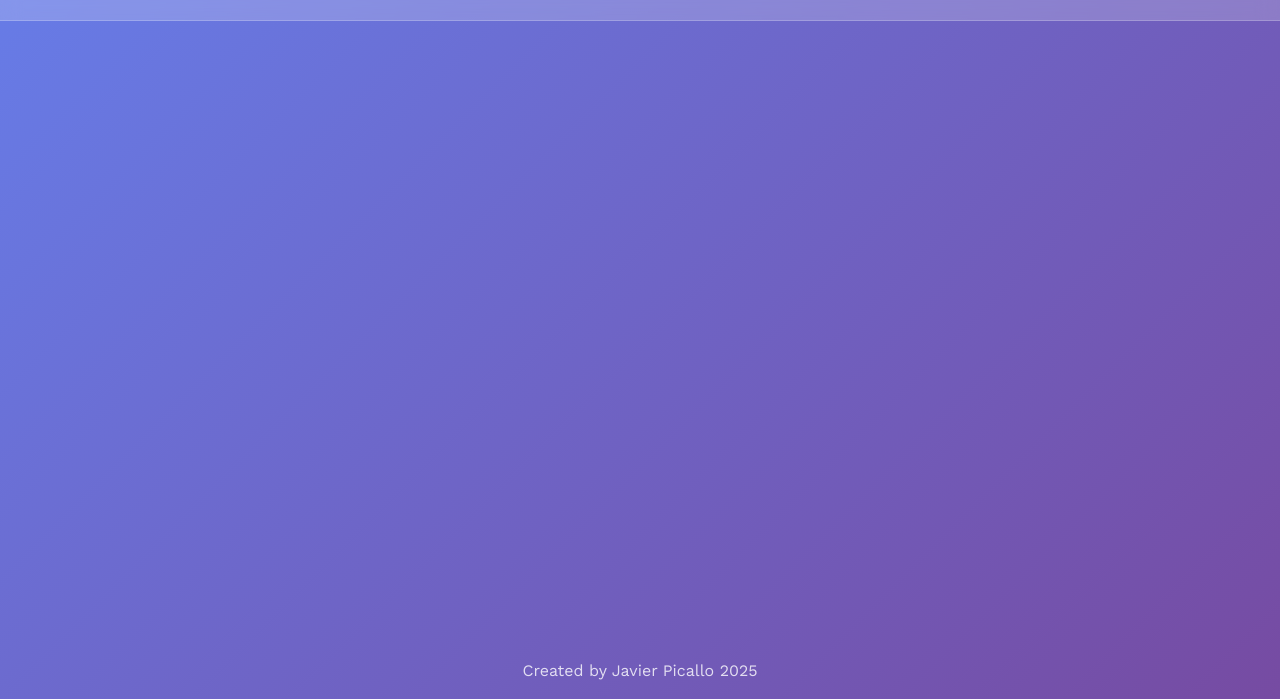
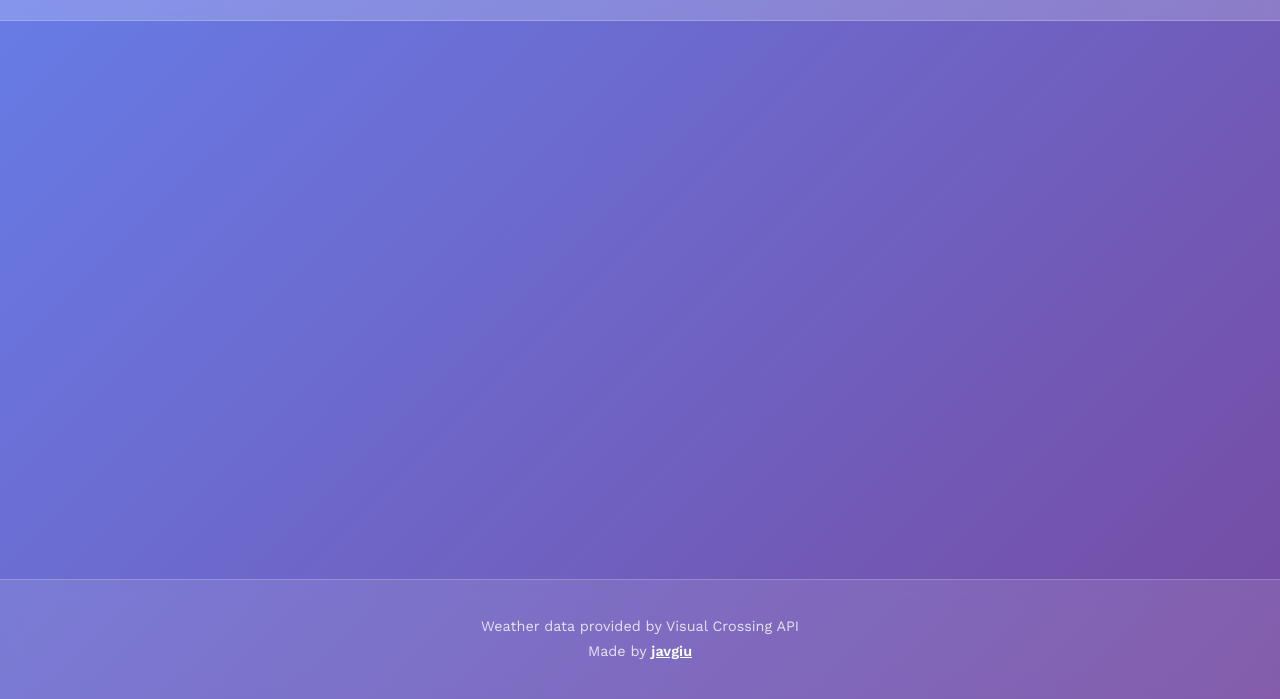
Before and after one commit to javgiu/weather-app, a website built with webpack: page src/template.html in a window 1280 px wide. Shown: the part 101-800 px from the top of the page. Built offline with nearby package versions, Linux system fonts and the light colour scheme.

Commit message:
Fix footer final version

```diff
--- a/src/styles/base.css
+++ b/src/styles/base.css
@@ -53,9 +53,28 @@ header h1 {
 }
 
 footer {
+    text-align: center;
+    padding: 2rem;
     color: rgba(255, 255, 255, 0.8);
-    text-align: center;
-    padding: 1rem;
+    font-size: 0.9rem;
+    background: rgba(255, 255, 255, 0.1);
+    backdrop-filter: blur(10px);
+    border-top: 1px solid rgba(255, 255, 255, 0.2);
+    margin-top: auto;
+}
+
+footer a {
+    color: white;
+    text-decoration: underline;
+    font-weight: 600;
+}
+
+footer a:hover {
+    color: rgba(255, 255, 255, 0.8);
+}
+
+footer p {
+    margin: 0.25rem 0;
 }
 
 @media (min-width: 768px) {
--- a/src/template.html
+++ b/src/template.html
@@ -31,7 +31,10 @@
       <div id="weather-display"></div>
     </main>
     <footer>
-      Created by <a href="https://github.com/javgiu">Javier Picallo</a> 2025
+      <p>Weather data provided by Visual Crossing API</p>
+      <p>
+        Made by <a href="https://github.com/javgiu" target="_blank">javgiu</a>
+      </p>
     </footer>
   </body>
 </html>
```
